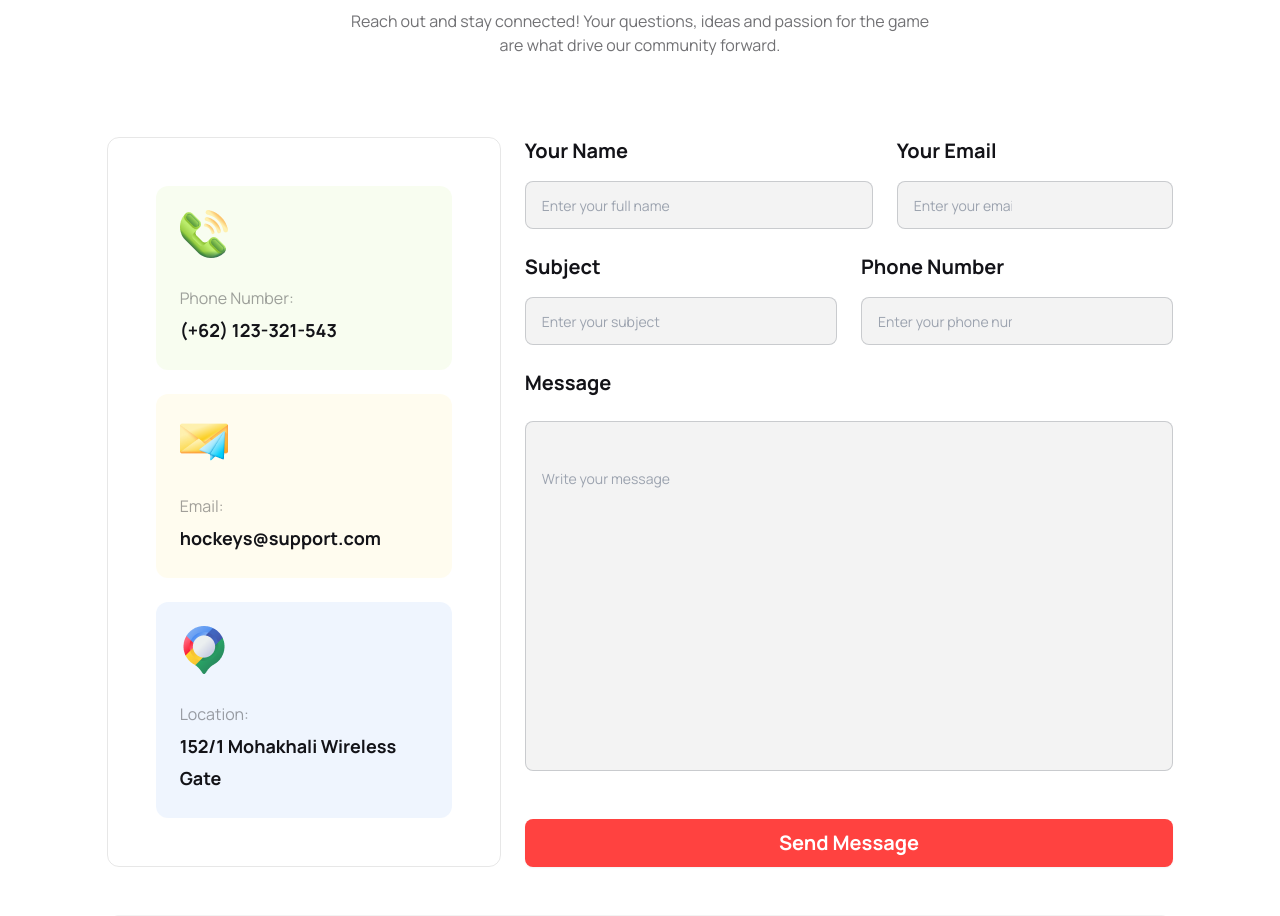
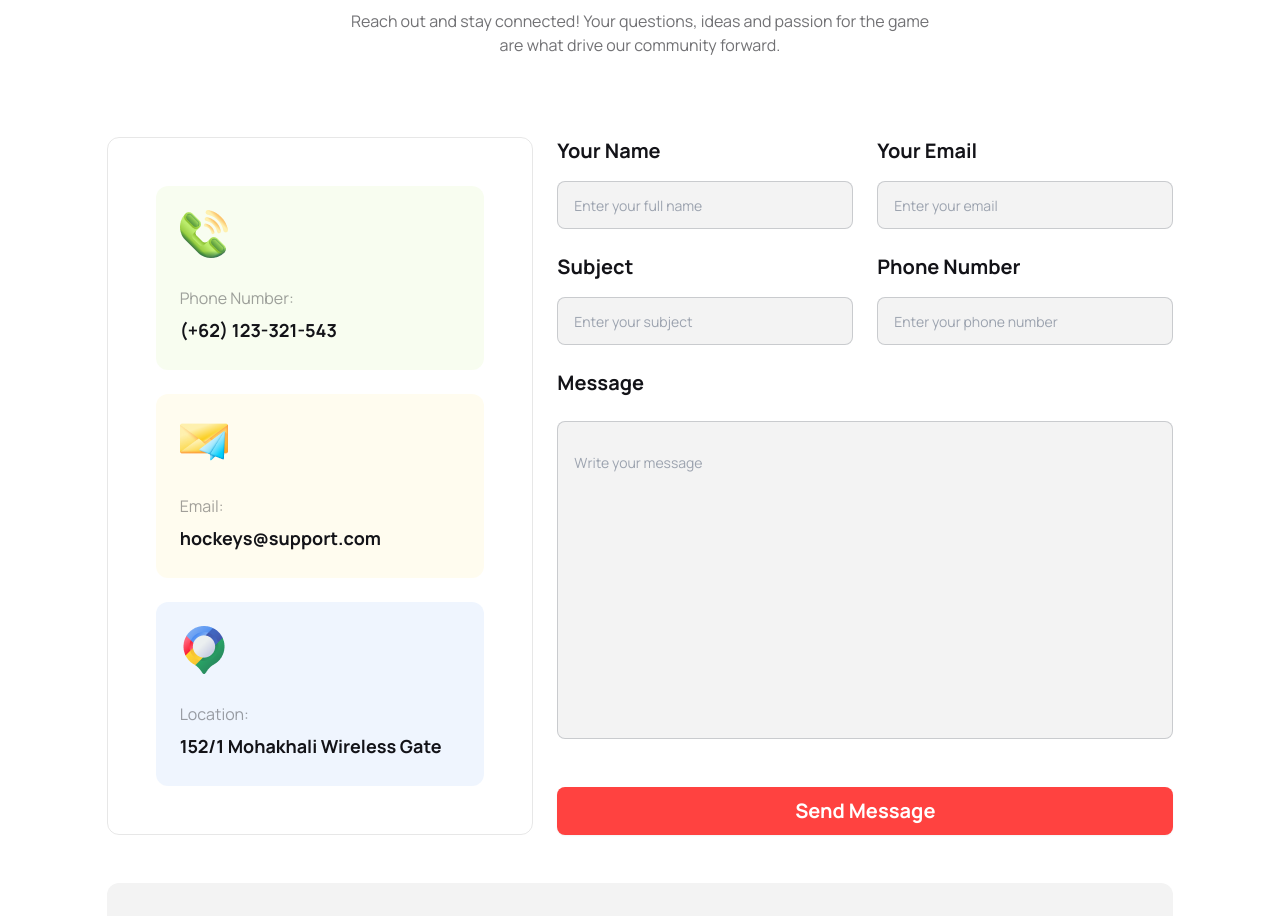
Before and after one commit to noushinpervez/Hockey-Club-Connect, a plain HTML site: page index.html in a window 1280 px wide. Shown: the part 4620-5536 px from the top of the page. Drawn offline with nearby package versions, Linux system fonts and the light colour scheme.

Commit message:
fixed input field

```diff
--- a/index.html
+++ b/index.html
@@ -931,27 +931,27 @@
                 </div>
                 <div class="flex flex-col gap-6 flex-grow">
                     <div class="flex flex-col lg:flex-row gap-5 lg:gap-6 flex-grow">
-                        <div class="flex flex-col">
+                        <div class="flex flex-col flex-grow">
                             <p class="text-header font-bold text-xl mb-4">Your Name</p>
                             <input type="text" placeholder="Enter your full name"
-                                class="input input-bordered input-md pr-40 bg-p/5" />
+                                class="input input-bordered input-md bg-p/5" />
                         </div>
-                        <div class="flex flex-col">
+                        <div class="flex flex-col flex-grow">
                             <p class="text-header font-bold text-xl mb-4">Your Email</p>
                             <input type="text" placeholder="Enter your email"
-                                class="input input-bordered input-md w-full pr-40 bg-p/5" />
+                                class="input input-bordered input-md w-full bg-p/5" />
                         </div>
                     </div>
                     <div class="flex flex-col lg:flex-row gap-5 lg:gap-6">
-                        <div class="flex flex-col">
+                        <div class="flex flex-col flex-grow">
                             <p class="text-header font-bold text-xl mb-4">Subject</p>
                             <input type="text" placeholder="Enter your subject"
-                                class="input input-bordered input-md w-full pr-40 bg-p/5" />
+                                class="input input-bordered input-md w-full bg-p/5" />
                         </div>
-                        <div class="flex flex-col">
+                        <div class="flex flex-col flex-grow">
                             <p class="text-header font-bold text-xl mb-4">Phone Number</p>
                             <input type="text" placeholder="Enter your phone number"
-                                class="input input-bordered input-md w-full pr-40 bg-p/5" />
+                                class="input input-bordered input-md w-full bg-p/5" />
                         </div>
                     </div>
                     <p class="text-header font-bold text-xl">Message</p>
```
